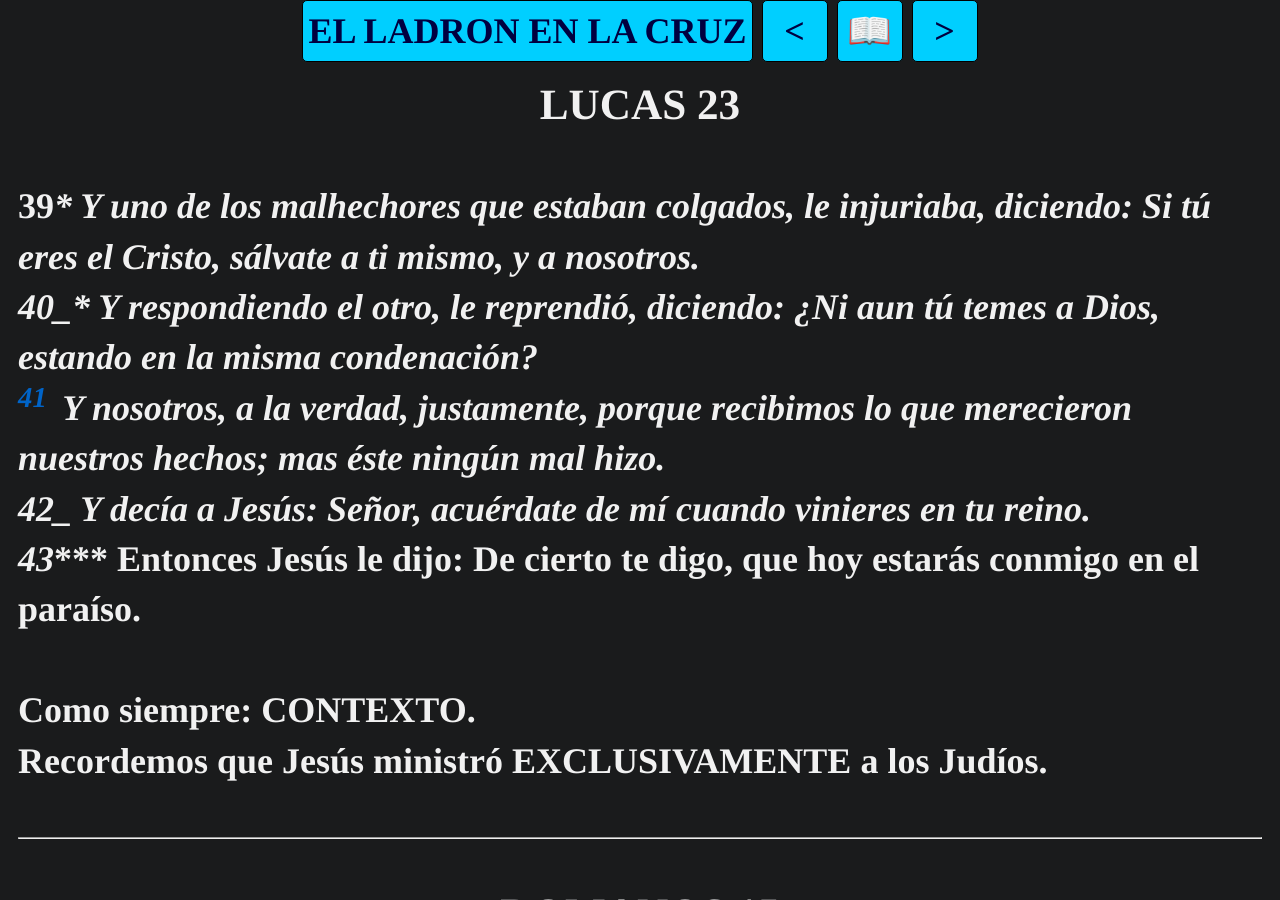
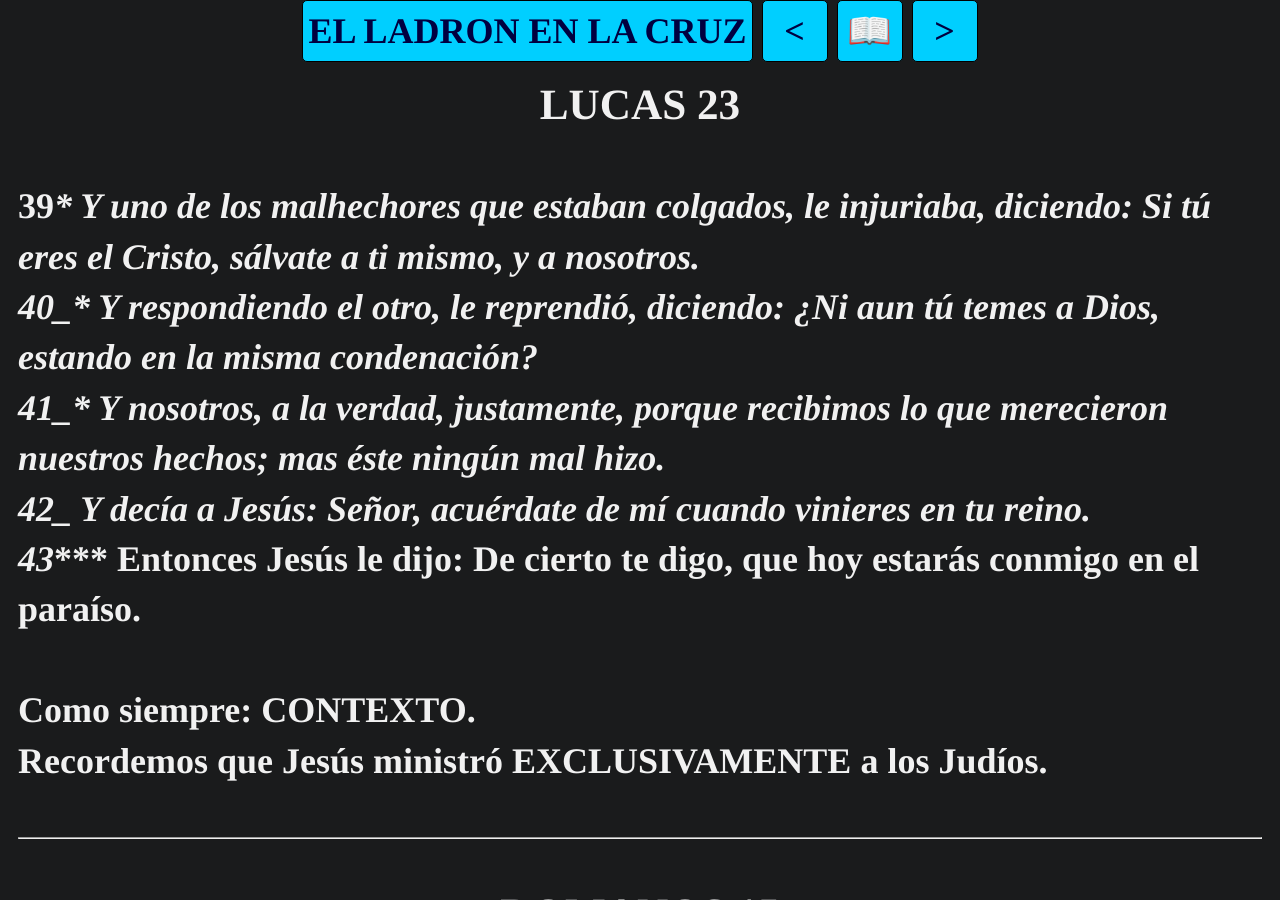
Before and after one commit to discipulodecristo/estudiobiblia, a Jekyll site: the page built from ensayos/ladron.md, in a window 1280 px wide and 900 px high. Built offline with Jekyll 4.4.1, drawn with Linux system fonts in a browser that asks for light colours; some web fonts are replaced.

Commit message:
Change delimiter in plantilla.html from '_*' to ']]'

```diff
--- a/_layouts/plantilla.html
+++ b/_layouts/plantilla.html
@@ -27,8 +27,8 @@
 ' %}
   {% for linea in lineas %}
     {% assign limpio = linea | strip %}
-    {% if limpio contains '_*' and limpio != '' %}
-      {% assign partes = limpio | split: '_*' %}
+    {% if limpio contains ']]' and limpio != '' %}
+      {% assign partes = limpio | split: ']]' %}
       {% assign num = partes[0] %}
       {% assign resto = partes[1] %}
       <div class="m">
```
